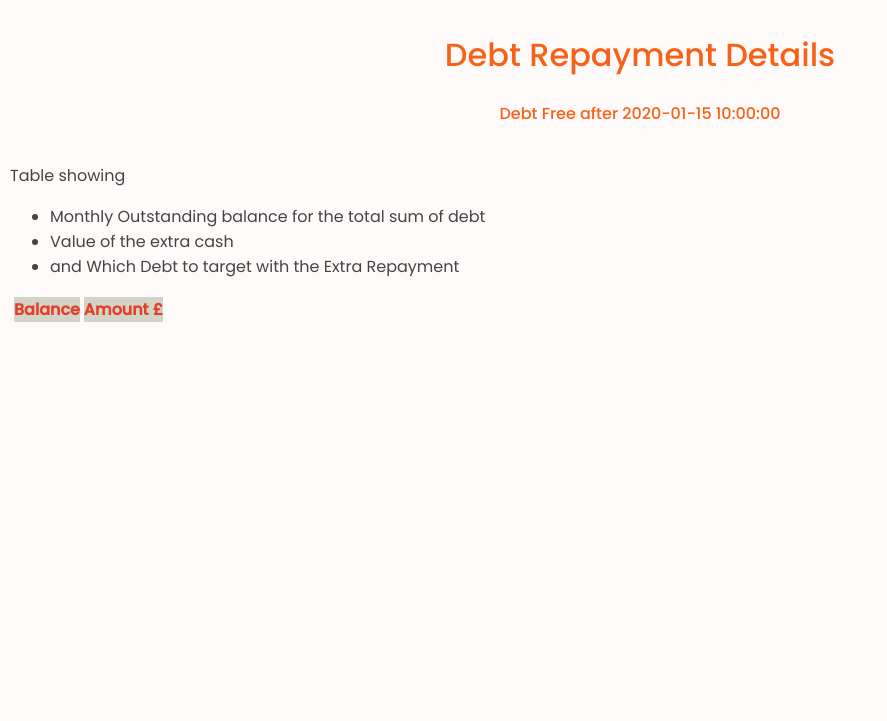
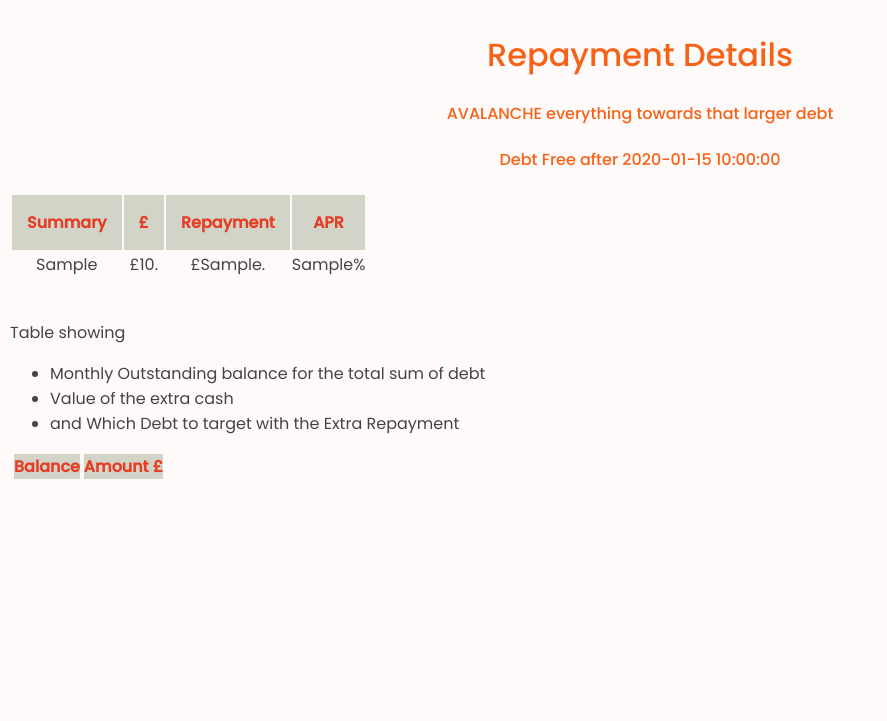
Before and after one commit to annwyl21/debt_comparison, a Flask app: template application/templates/debt_detail.html in a window 1280 px wide. Shown: the top 721 px of the page, without its empty margins (0-887 px from the left). Run offline with Flask 3, Linux system fonts and the light colour scheme; the template is opened without the code that fills it: most values are stand-ins (such as "Sample title", 1, 10 or a date in 2020); lists and menus that the app fills with data are empty.

Commit message:
style for details page

```diff
--- a/application/templates/debt_detail.html
+++ b/application/templates/debt_detail.html
@@ -4,24 +4,43 @@
 
 <div class="main">
     <div>
-        <h1>Debt Repayment Details</h1>
+        <h1>Repayment Details</h1>
 		{% if approach == 'stack' %}
-			<h4>Debt Free after {{ results.get_stack_time() }}</h4>
+			<h4>STACK by interest rate<br>
+			Debt Free after {{ results.get_stack_time() }}</h4>
 		{% elif approach == 'snowball' %}
+			<h4>SNOWBALL smaller debts first</h4>
 			<h4>Debt Free after {{ results.get_snowball_time() }}</h4>
 		{% else %}
+			<h4>AVALANCHE everything towards that larger debt</h4>
 			<h4>Debt Free after {{ results.get_avalanche_time() }}</h4>
 		{% endif %}
+    </div>
+
+	<div>
+        <table class="summary">
+			<tr>
+				<th>Summary</th>
+				<th>&pound;</th>
+				<th>Repayment</th>
+				<th>APR</th>
+			</tr>
+			{% for debt_obj in results.get_debt_collection() %}
+			<tr>
+				<td>{{ debt_obj.get_identifier() }}</td>
+				<td>&pound;{{ debt_obj.get_amount() }}.</td>
+				<td>&pound;{{ debt_obj.get_repayment() }}.</td>
+				<td>{{ debt_obj.get_interest() }}%</td>
+			</tr>
+			{% endfor %}
+		</table>
+        <br>
     </div>
 
 	<div>
 		{% for method, details in results.get_debt_dict().items() %}
 		{% if method == approach %}
 		<table>
-			<tr>
-				<th>Debt Name</th>
-				<th>Repaid in Full</th>
-			</tr>
 			{% for debt, repay_time in details.items() %}
 			<tr>
 				<td>{{ debt }}</td>
--- a/application/templates/results.html
+++ b/application/templates/results.html
@@ -21,7 +21,7 @@
 			<tr>
 				<td>{{ debt_obj.get_identifier() }}</td>
 				<td>&pound;{{ debt_obj.get_amount() }}.</td>
-				<td>&pound;{{  '%.2f' % debt_obj.get_repayment() }}</td>
+				<td>&pound;{{ debt_obj.get_repayment() }}.</td>
 				<td>{{ debt_obj.get_interest() }}%</td>
 			</tr>
 			{% endfor %}
```
Also changed, not shown: application/templates/debt_summary.html (+5 -5 lines).
